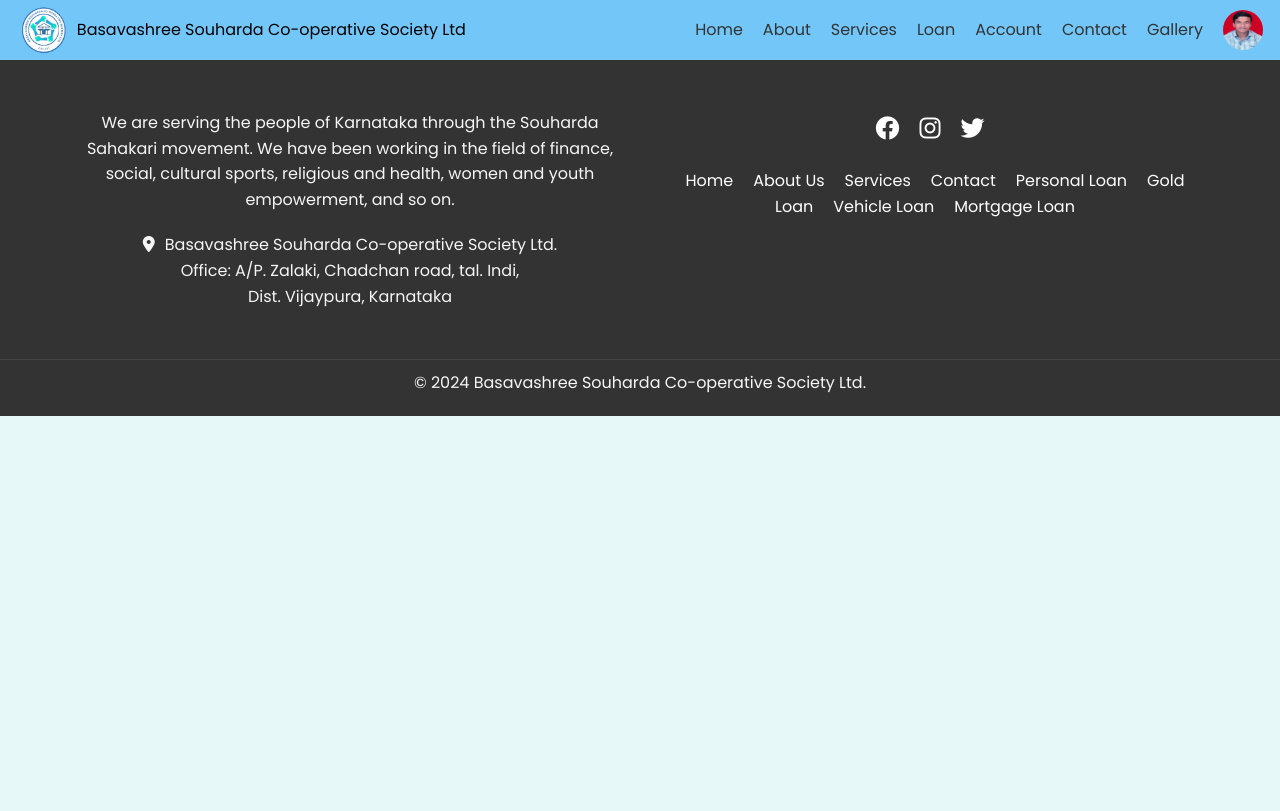
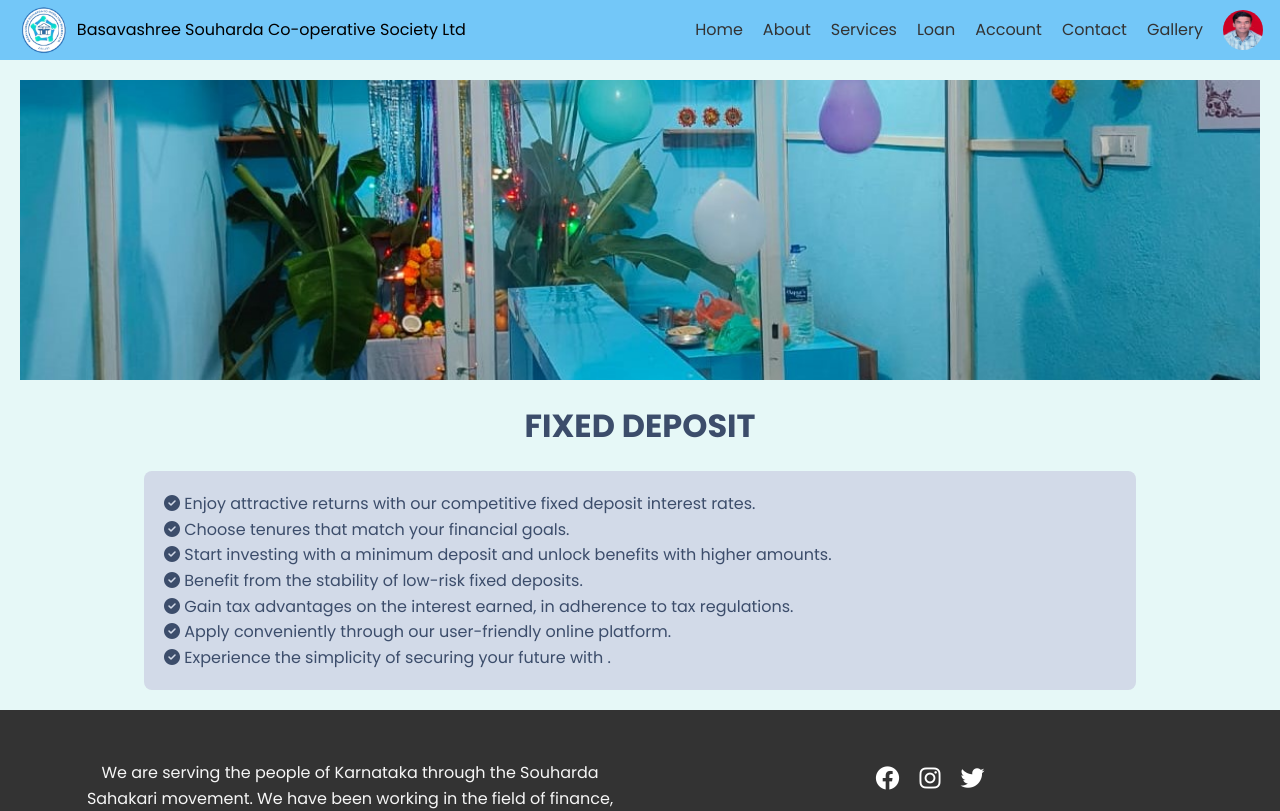
Before and after one commit to Siddhartha-Pandit/Basavashree, a React (Create React App) app in the folder frontend/bhavashree/: page /fixed-deposit in a window 1280 px wide. Shown: the top 811 px of the page. Built offline with nearby package versions, Linux system fonts and the light colour scheme.

Commit message:
2024.08.03 03.51PM services submenus component completed

```diff
--- a/frontend/bhavashree/src/App.css
+++ b/frontend/bhavashree/src/App.css
@@ -448,6 +448,16 @@ h3 {
   height: 300px;
   overflow: hidden;
 }
+.remittance-image {
+  width: 100%;
+  height: 100%;
+  object-fit: cover;
+}
+
+.remittance-container h1 {
+  color: #3c4d6b;
+  margin: 20px 0;
+}
 .text-container {
   width: 80%;
   background-color: #d2dae8;
@@ -455,10 +465,6 @@ h3 {
   padding: 20px;
   text-align: left;
   border-radius: 8px;
-}
-.remittance-container h1 {
-  color: #3c4d6b;
-  margin: 20px 0;
 }
 .text-container p {
   margin: 0;
--- a/frontend/bhavashree/src/App.js
+++ b/frontend/bhavashree/src/App.js
@@ -4,6 +4,8 @@ import Navbar from "./components/Navbar";
 import Footer from "./components/Footer";
 import HomePage from "./components/HomePage";
 import Remittance from "./components/Remittance";
+import Subsidiary from "./components/Subsidiary";
+import FixedDeposit from "./components/FixedDeposit";
 function App() {
   return (
     <Router>
@@ -13,8 +15,9 @@ function App() {
           <Routes>
             <Route path="/" element={<HomePage />} />
             <Route path="/remittance" element={<Remittance />} />
-            {/*<Route path="/gold_loan" element={<GoldLoanPage />} />
-            <Route path="/mortgage_loan" element={<MortgageLoanPage />} /> */}
+            <Route path="/subsidiary" element={<Subsidiary />} />
+            <Route path="/fixed-deposit" element={<FixedDeposit />} />
+            {/*<Route path="/mortgage_loan" element={<MortgageLoanPage />} /> */}
           </Routes>
 
           <Footer />
--- /dev/null
+++ b/frontend/bhavashree/src/components/FixedDeposit.js
@@ -0,0 +1,38 @@
+import React from "react";
+import Image from "./Image";
+
+const FixedDeposit = () => {
+  return (
+    <div className="remittance-container">
+      <Image />
+      <h1>FIXED DEPOSIT</h1>
+      <div className="text-container">
+        <p>
+          <i className="fa-solid fa-circle-check"></i> Enjoy attractive returns
+          with our competitive fixed deposit interest rates.
+          <br />
+          <i className="fa-solid fa-circle-check"></i> Choose tenures that match
+          your financial goals.
+          <br />
+          <i className="fa-solid fa-circle-check"></i> Start investing with a
+          minimum deposit and unlock benefits with higher amounts.
+          <br />
+          <i className="fa-solid fa-circle-check"></i> Benefit from the
+          stability of low-risk fixed deposits.
+          <br />
+          <i className="fa-solid fa-circle-check"></i> Gain tax advantages on
+          the interest earned, in adherence to tax regulations.
+          <br />
+          <i className="fa-solid fa-circle-check"></i> Apply conveniently
+          through our user-friendly online platform.
+          <br />
+          <i className="fa-solid fa-circle-check"></i> Experience the simplicity
+          of securing your future with .
+          <br />
+        </p>
+      </div>
+    </div>
+  );
+};
+
+export default FixedDeposit;
--- /dev/null
+++ b/frontend/bhavashree/src/components/Image.js
@@ -0,0 +1,12 @@
+import img2 from "../images/img2.jpg";
+const Image = () => {
+  return (
+    <>
+      <div className="image-container">
+        <img src={img2} alt="Remittance" className="remittance-image" />
+      </div>
+    </>
+  );
+};
+
+export default Image;
--- a/frontend/bhavashree/src/components/Navbar.js
+++ b/frontend/bhavashree/src/components/Navbar.js
@@ -110,10 +110,10 @@ const Navbar = () => {
                     <Link to="/remittance">Remittance</Link>
                   </li>
                   <li>
-                    <a href="#">Subsidiary</a>
+                    <Link to="/subsidiary">Subsidiary</Link>
                   </li>
                   <li>
-                    <a href="#">Fixed Deposit</a>
+                    <Link to="/fixed-deposit">Fixed Deposit</Link>
                   </li>
                 </ul>
               </li>
--- a/frontend/bhavashree/src/components/Remittance.js
+++ b/frontend/bhavashree/src/components/Remittance.js
@@ -1,12 +1,11 @@
 import React from "react";
 import img2 from "../images/img2.jpg";
-
+import Image from "./Image";
+import "../HomePage.css";
 const Remittance = () => {
   return (
     <div className="remittance-container">
-      <div className="image-container">
-        <img src={img2} alt="Remittance" className="remittance-image" />
-      </div>
+      <Image />
       <h1>REMITTANCES</h1>
       <div className="text-container">
         <p>
--- /dev/null
+++ b/frontend/bhavashree/src/components/Subsidiary.js
@@ -0,0 +1,26 @@
+import React from "react";
+// import './Subsidiary.css';
+import Image from "./Image";
+const Subsidiary = () => {
+  return (
+    <div className="remittance-container">
+      <Image />
+      <h1>SUBSIDIARY</h1>
+      <div className="text-container">
+        <p className="text">
+          <i className="fa-solid fa-circle-check"></i> Safe deposit receipts
+          facility is available.
+          <br />
+          <i className="fa-solid fa-circle-check"></i> Safe deposit lockers
+          facility available at very select branches only.
+          <br />
+          <i className="fa-solid fa-circle-check"></i> 24/7 ho branch, bellary
+          and hirebevanur branches. This facility available at reasonable rent,
+          and armed guards are put in the branch.
+        </p>
+      </div>
+    </div>
+  );
+};
+
+export default Subsidiary;
```
